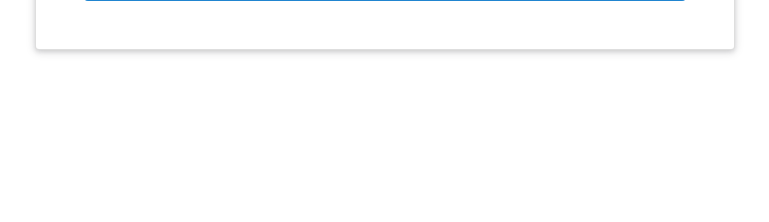
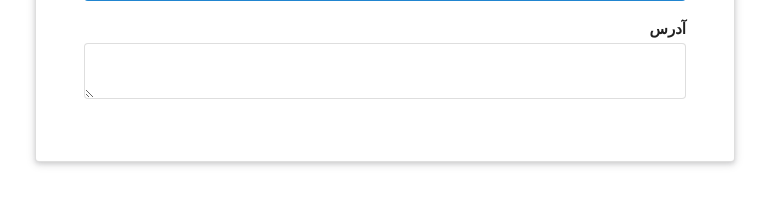
Before and after one commit to tarlaun/AnalysisDesign_project2, a Django app: template docicome/account/templates/request_for_expertise.html in a window 1280 px wide. Shown: the part 103-325 px from the top of the page, without its empty margins (255-1024 px from the left). Run offline with Django 3.2, Linux system fonts and the light colour scheme; the template is opened without the code that fills it, so the values that code supplies are empty; some libraries are stand-ins or nearby versions.

Commit message:
Address TextArea Is Added #54

```diff
--- a/docicome/account/templates/request_for_expertise.html
+++ b/docicome/account/templates/request_for_expertise.html
@@ -10,4 +10,13 @@
         وارد کنید
         <i class="first aid red icon"></i>
     </div>
+    <form class="ui form">
+        {% csrf_token %}
+        <div class="field" style="text-align: right;">
+            <label style="font-size: 15px">آدرس</label>
+            <label>
+                <textarea rows="2" required="required" name="address" style="direction:rtl;"></textarea>
+            </label>
+        </div>
+    </form>
 </div>
```
